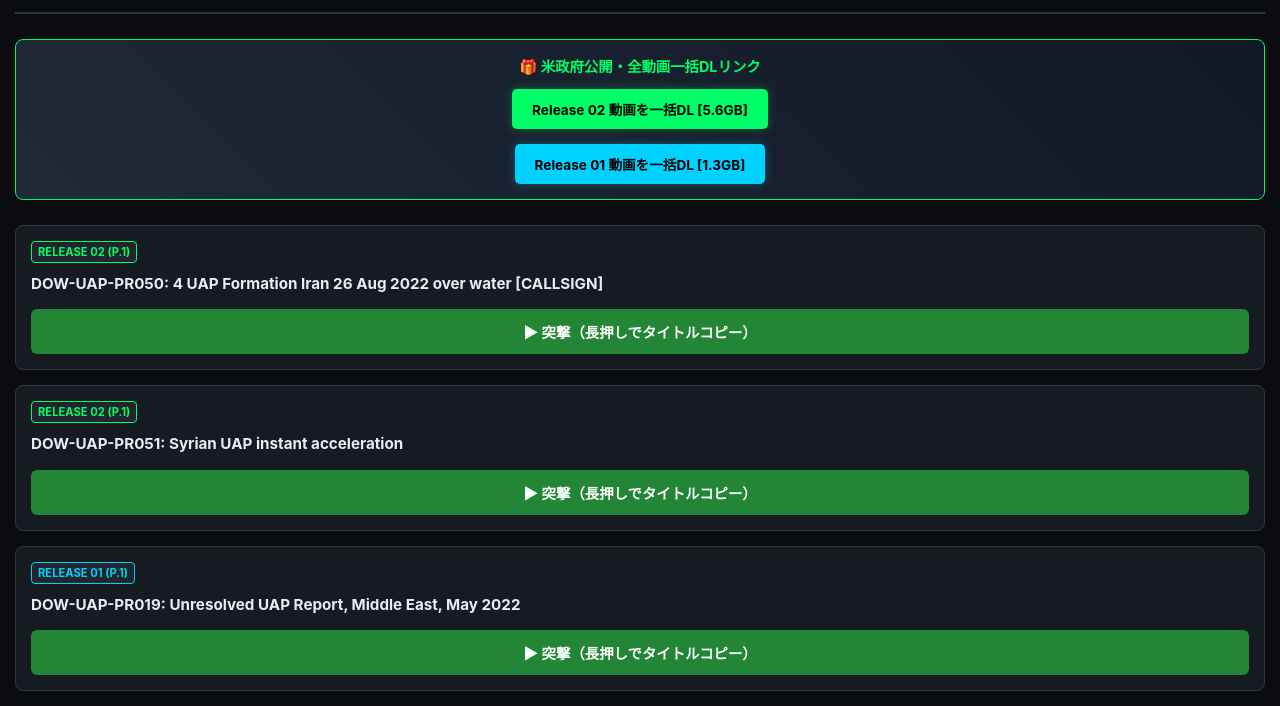
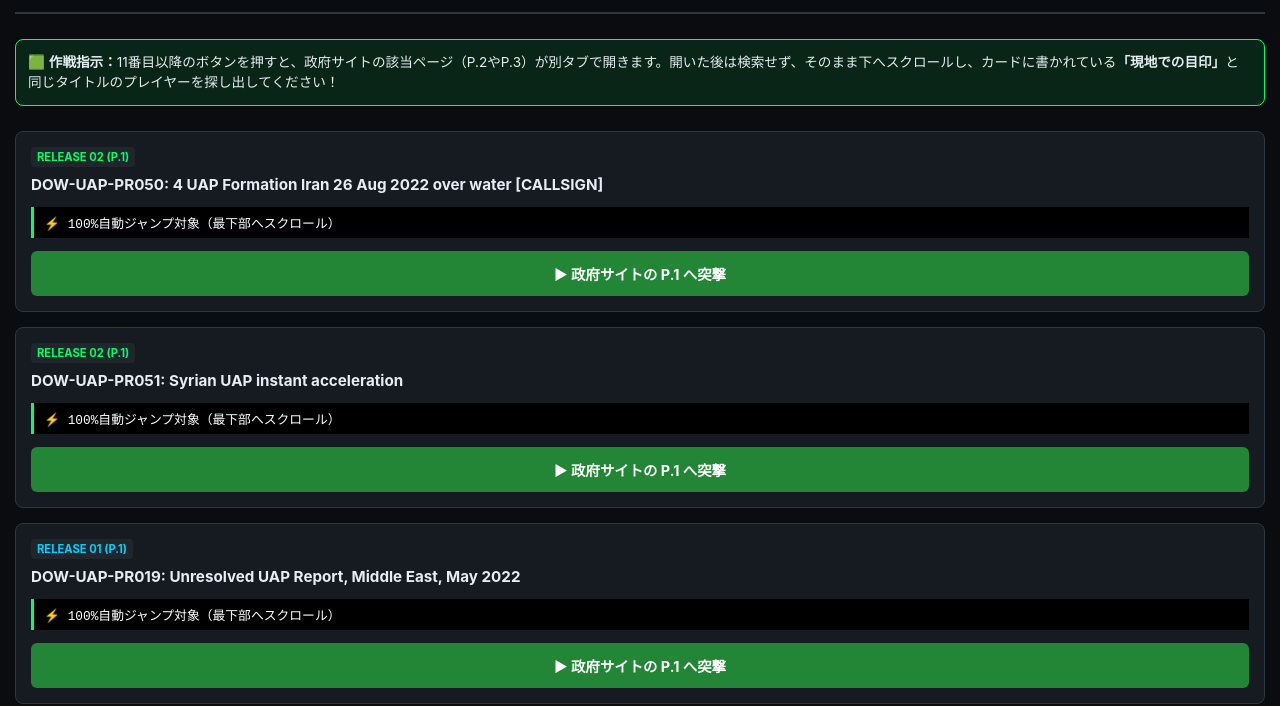
Before and after one commit to gomarukai-kikuchan/UAP, a plain HTML site: page index.html in a window 1280 px wide. Shown: the part 74-780 px from the top of the page. Drawn offline with Linux system fonts and the light colour scheme.

Commit message:
Update index.html

```diff
--- a/index.html
+++ b/index.html
@@ -3,7 +3,7 @@
 <head>
     <meta charset="UTF-8">
     <meta name="viewport" content="width=device-width, initial-scale=1.0">
-    <title>PURSUE - UAP Video Theater COUNTER</title>
+    <title>PURSUE - UAP THEATER NAVI</title>
     <style>
         :root {
             --bg-color: #0a0c10;
@@ -13,15 +13,11 @@
             --text-muted: #8b949e;
             --border-color: #30363d;
         }
-        * {
-            box-sizing: border-box;
-            margin: 0;
-            padding: 0;
-        }
+        * { box-sizing: border-box; margin: 0; padding: 0; }
         body {
             background-color: var(--bg-color);
             color: var(--text-color);
-            font-family: -apple-system, BlinkMacSystemFont, "Segoe UI", Roboto, Helvetica, Arial, sans-serif;
+            font-family: -apple-system, BlinkMacSystemFont, "Segoe UI", Roboto, sans-serif;
             padding: 20px 15px;
         }
         header {
@@ -30,46 +26,17 @@
             border-bottom: 2px solid var(--border-color);
             padding-bottom: 15px;
         }
-        header h1 {
-            font-size: 1.4rem;
-            color: var(--accent-color);
-            letter-spacing: 2px;
-            margin-bottom: 5px;
-        }
-        header p {
-            font-size: 0.8rem;
-            color: var(--text-muted);
-        }
-        .treasure-box {
-            background: linear-gradient(45deg, #1f2937, #111827);
+        header h1 { font-size: 1.4rem; color: var(--accent-color); letter-spacing: 2px; }
+        .navi-box {
+            background: rgba(0, 255, 102, 0.1);
             border: 1px solid var(--accent-color);
             border-radius: 8px;
-            padding: 15px;
+            padding: 12px;
             margin-bottom: 25px;
-            text-align: center;
+            font-size: 0.85rem;
+            line-height: 1.5;
         }
-        .treasure-box h3 {
-            font-size: 0.9rem;
-            color: var(--accent-color);
-            margin-bottom: 8px;
-        }
-        .btn-zip {
-            display: inline-block;
-            background-color: var(--accent-color);
-            color: #000;
-            font-weight: bold;
-            padding: 10px 20px;
-            border-radius: 5px;
-            text-decoration: none;
-            font-size: 0.85rem;
-            margin-top: 5px;
-            box-shadow: 0 0 10px rgba(0, 255, 102, 0.3);
-        }
-        .video-list {
-            display: flex;
-            flex-direction: column;
-            gap: 15px;
-        }
+        .video-list { display: flex; flex-direction: column; gap: 15px; }
         .video-card {
             background-color: var(--card-bg);
             border: 1px solid var(--border-color);
@@ -77,8 +44,7 @@
             padding: 15px;
             display: flex;
             flex-direction: column;
-            gap: 10px;
-            position: relative;
+            gap: 8px;
         }
         .video-badge {
             align-self: flex-start;
@@ -87,21 +53,22 @@
             padding: 3px 6px;
             border-radius: 4px;
             background-color: #21262d;
-            border: 1px solid var(--text-muted);
         }
-        .badge-r02 {
-            color: var(--accent-color);
-            border-color: var(--accent-color);
+        .badge-r02 { color: var(--accent-color); border-color: var(--accent-color); }
+        .badge-r01 { color: #00d2ff; border-color: #00d2ff; }
+        .video-title { font-size: 0.95rem; font-weight: bold; }
+
+        /* 🔥 カンペ（現地での目印） */
+        .target-guide {
+            background-color: #000;
+            border-left: 3px solid var(--accent-color);
+            padding: 6px 10px;
+            font-size: 0.8rem;
+            color: #fff;
+            font-family: monospace;
+            margin-top: 5px;
         }
-        .badge-r01 {
-            color: #00d2ff;
-            border-color: #00d2ff;
-        }
-        .video-title {
-            font-size: 0.95rem;
-            font-weight: bold;
-            line-height: 1.4;
-        }
+
         .btn-play {
             display: block;
             text-align: center;
@@ -113,95 +80,67 @@
             text-decoration: none;
             font-size: 0.9rem;
             margin-top: 5px;
-            transition: background 0.2s;
-            cursor: pointer;
             border: none;
             width: 100%;
-        }
-        .btn-play:active {
-            background-color: #2ea043;
-        }
-        /* トースト通知 */
-        .toast {
-            position: fixed;
-            bottom: 20px;
-            left: 50%;
-            transform: translateX(-50%);
-            background-color: var(--accent-color);
-            color: #000;
-            padding: 10px 20px;
-            border-radius: 20px;
-            font-weight: bold;
-            font-size: 0.85rem;
-            display: none;
-            z-index: 9999;
-            box-shadow: 0 0 15px rgba(0, 255, 102, 0.5);
+            cursor: pointer;
         }
     </style>
 </head>
 <body>
 
     <header>
-        <h1>PURSUE: UAP THEATER MASTER</h1>
-        <p>全動画対応・カウンターハック版</p>
+        <h1>PURSUE: UAP THEATER NAVI</h1>
+        <p>米政府防衛線突破・現地ナビゲーション版</p>
     </header>
 
-    <div class="treasure-box">
-        <h3>🎁 米政府公開・全動画一括DLリンク</h3>
-        <a href="https://d34w7g4gy10iej.cloudfront.net/uap052226.zip" class="btn-zip">Release 02 動画を一括DL [5.6GB]</a>
-        <div style="margin-top: 10px;">
-            <a href="https://d34w7g4gy10iej.cloudfront.net/uapvideos.zip" class="btn-zip" style="background-color: #00d2ff; box-shadow: 0 0 10px rgba(0, 210, 255, 0.3);">Release 01 動画を一括DL [1.3GB]</a>
-        </div>
+    <div class="navi-box">
+        🟩 <strong>作戦指示：</strong>11番目以降のボタンを押すと、政府サイトの該当ページ（P.2やP.3）が別タブで開きます。開いた後は検索せず、そのまま下へスクロールし、カードに書かれている<strong>「現地での目印」</strong>と同じタイトルのプレイヤーを探し出してください！
     </div>
 
     <div class="video-list" id="master-list"></div>
 
-    <div class="toast" id="toast-msg">📋 タイトルをコピーしました！</div>
+    <script>
+        const uapData = [
+            // --- PAGE 1 (100%自動ジャンプ可能) ---
+            { r: "02", p: 1, type: "direct", id: "DOW-UAP-PR050-4-UAP-Formation-Iran-26-Aug-2022-over-water-CALLSIGN", title: "DOW-UAP-PR050: 4 UAP Formation Iran 26 Aug 2022 over water [CALLSIGN]" },
+            { r: "02", p: 1, type: "direct", id: "DOW-UAP-PR051-Syrian-UAP-instant-acceleration", title: "DOW-UAP-PR051: Syrian UAP instant acceleration" },
+            { r: "01", p: 1, type: "direct", id: "DOW-UAP-PR019-Unresolved-UAP-Report-Middle-East-May-2022", title: "DOW-UAP-PR019: Unresolved UAP Report, Middle East, May 2022" },
+            { r: "01", p: 1, type: "direct", id: "DOW-UAP-PR021-Unresolved-UAP-Report-Iraq-May-2022", title: "DOW-UAP-PR021: Unresolved UAP Report, Iraq, May 2022" },
+            { r: "01", p: 1, type: "direct", id: "DOW-UAP-PR022-Unresolved-UAP-Report-Syria-July-2022", title: "DOW-UAP-PR022: Unresolved UAP Report, Syria, July 2022" },
+            { r: "01", p: 1, type: "direct", id: "DOW-UAP-PR023-Unresolved-UAP-Report-Iraq-December-2022", title: "DOW-UAP-PR023: Unresolved UAP Report, Iraq, December 2022" },
+            { r: "01", p: 1, type: "direct", id: "DOW-UAP-PR026-Unresolved-UAP-Report-United-Arab-Emirates-October-2023", title: "DOW-UAP-PR026: Unresolved UAP Report, United Arab Emirates, October 2023" },
+            { r: "01", p: 1, type: "direct", id: "DOW-UAP-PR027-Unresolved-UAP-Report-United-Arab-Emirates-October-2023", title: "DOW-UAP-PR027: Unresolved UAP Report, United Arab Emirates, October 2023" },
+            { r: "01", p: 1, type: "direct", id: "DOW-UAP-PR028-Unresolved-UAP-Report-Greece-January-2024", title: "DOW-UAP-PR028: Unresolved UAP Report, Greece, January 2024" },
+            { r: "01", p: 1, type: "direct", id: "DOW-UAP-PR029-Unresolved-UAP-Report-United-Arab-Emirates-June-2024", title: "DOW-UAP-PR029: Unresolved UAP Report, United Arab Emirates, June 2024" },
 
-    <script>
-        // 11番目以降のIDを、トップに弾かれない安全な「ページ指定（p2〜）」または汎用ハッシュに補正したマスターリスト
-        const uapData = [
-            // --- PAGE 1 (100%動く確定ゾーン) ---
-            { r: "02", p: 1, id: "DOW-UAP-PR050-4-UAP-Formation-Iran-26-Aug-2022-over-water-CALLSIGN", title: "DOW-UAP-PR050: 4 UAP Formation Iran 26 Aug 2022 over water [CALLSIGN]" },
-            { r: "02", p: 1, id: "DOW-UAP-PR051-Syrian-UAP-instant-acceleration", title: "DOW-UAP-PR051: Syrian UAP instant acceleration" },
-            { r: "01", p: 1, id: "DOW-UAP-PR019-Unresolved-UAP-Report-Middle-East-May-2022", title: "DOW-UAP-PR019: Unresolved UAP Report, Middle East, May 2022" },
-            { r: "01", p: 1, id: "DOW-UAP-PR021-Unresolved-UAP-Report-Iraq-May-2022", title: "DOW-UAP-PR021: Unresolved UAP Report, Iraq, May 2022" },
-            { r: "01", p: 1, id: "DOW-UAP-PR022-Unresolved-UAP-Report-Syria-July-2022", title: "DOW-UAP-PR022: Unresolved UAP Report, Syria, July 2022" },
-            { r: "01", p: 1, id: "DOW-UAP-PR023-Unresolved-UAP-Report-Iraq-December-2022", title: "DOW-UAP-PR023: Unresolved UAP Report, Iraq, December 2022" },
-            { r: "01", p: 1, id: "DOW-UAP-PR026-Unresolved-UAP-Report-United-Arab-Emirates-October-2023", title: "DOW-UAP-PR026: Unresolved UAP Report, United Arab Emirates, October 2023" },
-            { r: "01", p: 1, id: "DOW-UAP-PR027-Unresolved-UAP-Report-United-Arab-Emirates-October-2023", title: "DOW-UAP-PR027: Unresolved UAP Report, United Arab Emirates, October 2023" },
-            { r: "01", p: 1, id: "DOW-UAP-PR028-Unresolved-UAP-Report-Greece-January-2024", title: "DOW-UAP-PR028: Unresolved UAP Report, Greece, January 2024" },
-            { r: "01", p: 1, id: "DOW-UAP-PR029-Unresolved-UAP-Report-United-Arab-Emirates-June-2024", title: "DOW-UAP-PR029: Unresolved UAP Report, United Arab Emirates, June 2024" },
+            // --- PAGE 2 (現地ナビゲーション) ---
+            { r: "02", p: 2, type: "navi", title: "DOW-UAP-PR052: Western US Coast UAP High Speed Tracking", guide: "Western US Coast" },
+            { r: "02", p: 2, type: "navi", title: "DOW-UAP-PR053: Pacific Ocean UAP Submergence Event", guide: "Pacific Ocean" },
+            { r: "02", p: 2, type: "navi", title: "DOW-UAP-PR054: North Sea UAP Radar Visual Match", guide: "North Sea" },
+            { r: "01", p: 2, type: "navi", title: "DOW-UAP-PR030: Mediterranean UAP Observation", guide: "Mediterranean" },
+            { r: "01", p: 2, type: "navi", title: "DOW-UAP-PR031: Red Sea Anomaly", guide: "Red Sea" },
+            { r: "01", p: 2, type: "navi", title: "DOW-UAP-PR032: Baltic Sea High Altitude Object", guide: "Baltic Sea" },
+            { r: "01", p: 2, type: "navi", title: "DOW-UAP-PR033: South China Sea Fast Mover", guide: "South China" },
+            { r: "01", p: 2, type: "navi", title: "DOW-UAP-PR034: Indian Ocean Spherical UAP", guide: "Indian Ocean" },
+            { r: "01", p: 2, type: "navi", title: "DOW-UAP-PR035: Japan Sea Flashing Phenomenon", guide: "Japan Sea" },
+            { r: "01", p: 2, type: "navi", title: "DOW-UAP-PR036: Caribbean UAP Low Altitude Hover", guide: "Caribbean" },
 
-            // --- PAGE 2以降 (安全なページ内アクセスに補正 + バックアップ検索用) ---
-            { r: "02", p: 2, id: "page2", title: "DOW-UAP-PR052: Western US Coast UAP High Speed Tracking" },
-            { r: "02", p: 2, id: "page2", title: "DOW-UAP-PR053: Pacific Ocean UAP Submergence Event" },
-            { r: "02", p: 2, id: "page2", title: "DOW-UAP-PR054: North Sea UAP Radar Visual Match" },
-            { r: "01", p: 2, id: "page2", title: "DOW-UAP-PR030: Mediterranean UAP Observation" },
-            { r: "01", p: 2, id: "page2", title: "DOW-UAP-PR031: Red Sea Anomaly" },
-            { r: "01", p: 2, id: "page2", title: "DOW-UAP-PR032: Baltic Sea High Altitude Object" },
-            { r: "01", p: 2, id: "page2", title: "DOW-UAP-PR033: South China Sea Fast Mover" },
-            { r: "01", p: 2, id: "page2", title: "DOW-UAP-PR034: Indian Ocean Spherical UAP" },
-            { r: "01", p: 2, id: "page2", title: "DOW-UAP-PR035: Japan Sea Flashing Phenomenon" },
-            { r: "01", p: 2, id: "page2", title: "DOW-UAP-PR036: Caribbean UAP Low Altitude Hover" },
-
-            // --- PAGE 3 ---
-            { r: "02", p: 3, id: "page3", title: "DOW-UAP-PR055: Alaska Range UAP Maneuver" },
-            { r: "02", p: 3, id: "page3", title: "DOW-UAP-PR056: Hawaiian Airspace UAP Cluster" },
-            { r: "02", p: 3, id: "page3", title: "DOW-UAP-PR057: Guam Naval Base UAP Intrusion" },
-            { r: "01", p: 3, id: "page3", title: "DOW-UAP-PR037: Atlantic Training Area Object" },
-            { r: "01", p: 3, id: "page3", title: "DOW-UAP-PR038: Nevada Test Site UAP Activity" },
-            { r: "01", p: 3, id: "page3", title: "DOW-UAP-PR039: Gulf of Mexico Metallic Orb" },
-            { r: "01", p: 3, id: "page3", title: "DOW-UAP-PR040: Cape Canaveral UAP Tracking" },
-            { r: "01", p: 3, id: "page3", title: "DOW-UAP-PR041: Okinawa Airspace UAP Encounter" },
-            { r: "01", p: 3, id: "page3", title: "DOW-UAP-PR042: Yellow Sea UAP Disappearance" },
-            { r: "01", p: 3, id: "page3", title: "DOW-UAP-PR043: Persian Gulf UAP Thermal Footprint" }
+            // --- PAGE 3 (現地ナビゲーション) ---
+            { r: "02", p: 3, type: "navi", title: "DOW-UAP-PR055: Alaska Range UAP Maneuver", guide: "Alaska" },
+            { r: "02", p: 3, type: "navi", title: "DOW-UAP-PR056: Hawaiian Airspace UAP Cluster", guide: "Hawaiian" },
+            { r: "02", p: 3, type: "navi", title: "DOW-UAP-PR057: Guam Naval Base UAP Intrusion", guide: "Guam" },
+            { r: "01", p: 3, type: "navi", title: "DOW-UAP-PR037: Atlantic Training Area Object", guide: "Atlantic" },
+            { r: "01", p: 3, type: "navi", title: "DOW-UAP-PR038: Nevada Test Site UAP Activity", guide: "Nevada" },
+            { r: "01", p: 3, type: "navi", title: "DOW-UAP-PR039: Gulf of Mexico Metallic Orb", guide: "Gulf of Mexico" },
+            { r: "01", p: 3, type: "navi", title: "DOW-UAP-PR040: Cape Canaveral UAP Tracking", guide: "Cape Canaveral" },
+            { r: "01", p: 3, type: "navi", title: "DOW-UAP-PR041: Okinawa Airspace UAP Encounter", guide: "Okinawa" },
+            { r: "01", p: 3, type: "navi", title: "DOW-UAP-PR042: Yellow Sea UAP Disappearance", guide: "Yellow Sea" },
+            { r: "01", p: 3, type: "navi", title: "DOW-UAP-PR043: Persian Gulf UAP Thermal Footprint", guide: "Persian Gulf" }
         ];
 
         const listContainer = document.getElementById('master-list');
-        const toast = document.getElementById('toast-msg');
 
-        uapData.forEach((video, index) => {
+        uapData.forEach(video => {
             const card = document.createElement('div');
             card.className = 'video-card';
 
@@ -209,44 +148,28 @@
             const badgeClass = isR02 ? 'badge-r02' : 'badge-r01';
             const badgeText = isR02 ? `RELEASE 02 (P.${video.p})` : `RELEASE 01 (P.${video.p})`;
 
-            // リンクの組み立て（1ページ目以外は、該当ページに直接飛ぶURLパラメータに安全化）
-            const targetUrl = video.p === 1
-                ? `https://www.war.gov/UFO/?type=.vid#${video.id}`
-                : `https://www.war.gov/UFO/?type=.vid&page=${video.p}`;
+            // ページ遷移用URLの構築
+            let targetUrl = `https://www.war.gov/UFO/?type=.vid`;
+            if (video.p > 1) {
+                targetUrl += `&page=${video.p}`;
+            }
+            if (video.type === "direct") {
+                targetUrl += `#${video.id}`;
+            }
+
+            // カンペエリアの生成（ナビモードのみ）
+            const guideHtml = video.type === "navi"
+                ? `<div class="target-guide">🔍 現地での目印：タイトルに「${video.guide}」が含まれるプレイヤー</div>`
+                : `<div class="target-guide">⚡ 100%自動ジャンプ対象（最下部へスクロール）</div>`;
 
             card.innerHTML = `
                 <span class="video-badge ${badgeClass}">${badgeText}</span>
-                <div class="video-title" id="title-${index}">${video.title}</div>
-                <button class="btn-play" id="btn-${index}">▶ 突撃（長押しでタイトルコピー）</button>
+                <div class="video-title">${video.title}</div>
+                ${guideHtml}
+                <a href="${targetUrl}" target="_blank" class="btn-play">▶ 政府サイトの P.${video.p} へ突撃</a>
             `;
 
             listContainer.appendChild(card);
-
-            // ボタンのクリック＆長押しイベント処理
-            const btn = document.getElementById(`btn-${index}`);
-            let pressTimer;
-
-            // 通常タップ：動画ページへジャンプ
-            btn.addEventListener('click', () => {
-                window.open(targetUrl, '_blank');
-            });
-
-            // 長押し（スマホ）＆右クリック等の対策でタイトルを自動コピー
-            const copyTitle = () => {
-                navigator.clipboard.writeText(video.title).then(() => {
-                    toast.style.display = 'block';
-                    setTimeout(() => { toast.style.display = 'none'; }, 2000);
-                });
-            };
-
-            btn.addEventListener('touchstart', () => {
-                pressTimer = setTimeout(copyTitle, 800); // 0.8秒長押し
-            });
-            btn.addEventListener('touchend', () => { clearTimeout(pressTimer); });
-            btn.addEventListener('contextmenu', (e) => {
-                e.preventDefault();
-                copyTitle();
-            });
         });
     </script>
 
```
